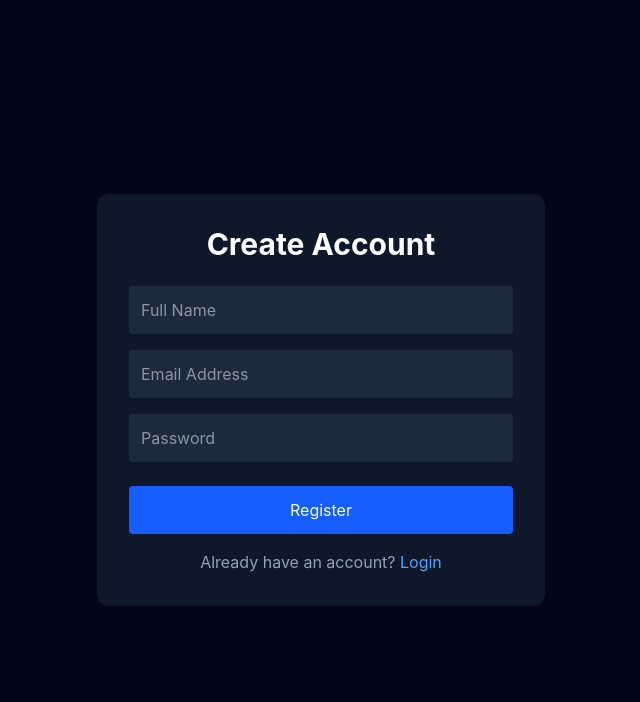
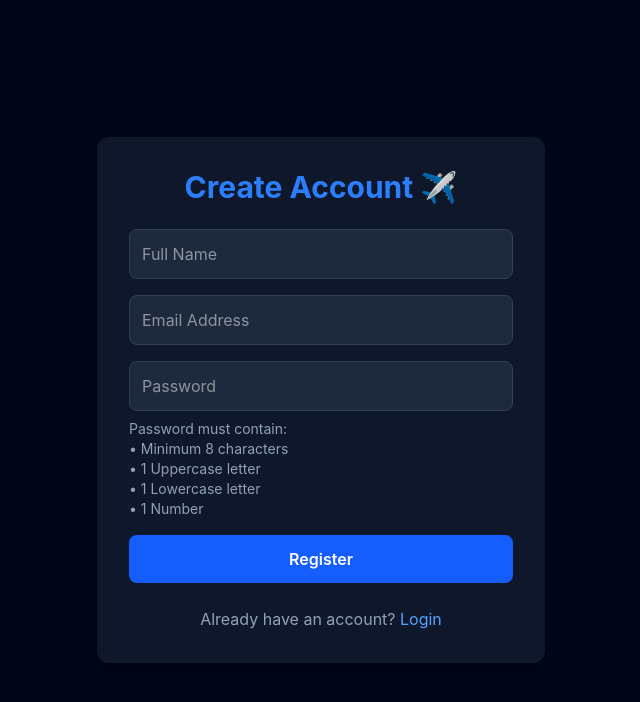
Before and after one commit to snehachristobher-pixel/Flight-Booking-System, a React (Vite) app in the folder client/: page /register in a window 1280 px wide. Shown: the top 702 px of the page, without its empty margins (319-959 px from the left). Built offline with nearby package versions, Linux system fonts and the light colour scheme.

Commit message:
Updated email configuration

```diff
--- a/client/src/components/Navbar.jsx
+++ b/client/src/components/Navbar.jsx
@@ -3,8 +3,8 @@ import { Link, useNavigate } from "react-router-dom";
 function Navbar() {
   const navigate = useNavigate();
 
+  const userName = localStorage.getItem("userName");
   const token = localStorage.getItem("token");
-  const userName = localStorage.getItem("userName");
 
   const handleLogout = () => {
     localStorage.removeItem("token");
--- a/client/src/pages/Login.jsx
+++ b/client/src/pages/Login.jsx
@@ -6,11 +6,17 @@ function Login() {
   const [email, setEmail] = useState("");
   const [password, setPassword] = useState("");
   const [message, setMessage] = useState("");
+  const [loading, setLoading] = useState(false);
+  const [isError, setIsError] = useState(false);
 
   const navigate = useNavigate();
 
   const handleLogin = async () => {
     try {
+      setLoading(true);
+      setIsError(false);
+      setMessage("⏳ Logging in...");
+
       const data = await loginUser({
         email,
         password,
@@ -19,14 +25,20 @@ function Login() {
       console.log("LOGIN RESPONSE:", data);
 
       localStorage.setItem("token", data.token);
-
       localStorage.setItem("userName", data.user.name);
 
-      navigate("/flights");
+      setMessage(`✅ Welcome ${data.user.name}`);
+
+      setTimeout(() => {
+        navigate("/");
+      }, 1500);
     } catch (error) {
       console.log(error);
 
+      setIsError(true);
       setMessage("❌ Invalid Email or Password");
+    } finally {
+      setLoading(false);
     }
   };
 
@@ -38,7 +50,11 @@ function Login() {
         </h1>
 
         {message && (
-          <div className="bg-red-600 p-3 rounded-lg mb-4 text-white">
+          <div
+            className={`p-3 rounded-lg mb-4 text-white ${
+              isError ? "bg-red-600" : "bg-green-600"
+            }`}
+          >
             {message}
           </div>
         )}
@@ -62,9 +78,10 @@ function Login() {
 
           <button
             onClick={handleLogin}
-            className="w-full bg-blue-600 hover:bg-blue-700 py-3 rounded-lg font-semibold transition"
+            disabled={loading}
+            className="w-full bg-blue-600 hover:bg-blue-700 py-3 rounded-lg font-semibold transition disabled:bg-slate-600"
           >
-            Login
+            {loading ? "Please Wait..." : "Login"}
           </button>
         </div>
 
--- a/client/src/pages/Register.jsx
+++ b/client/src/pages/Register.jsx
@@ -4,7 +4,6 @@ import { registerUser } from "../services/authService";
 
 function Register() {
   const navigate = useNavigate();
-  const [success, setSuccess] = useState("");
 
   const [form, setForm] = useState({
     name: "",
@@ -13,6 +12,7 @@ function Register() {
   });
 
   const [error, setError] = useState("");
+  const [success, setSuccess] = useState("");
 
   const handleChange = (e) => {
     setForm({
@@ -25,7 +25,7 @@ function Register() {
     e.preventDefault();
 
     setError("");
-    setSuccess("✅ Registration Successful! Redirecting to login...");
+    setSuccess("");
 
     const passwordRegex = /^(?=.*[a-z])(?=.*[A-Z])(?=.*\d).{8,}$/;
 
@@ -38,27 +38,41 @@ function Register() {
 
     try {
       await registerUser(form);
+
+      setSuccess("✅ Registration Successful! Please login to continue.");
+
+      setForm({
+        name: "",
+        email: "",
+        password: "",
+      });
+
       setTimeout(() => {
-        navigate("/login");
-      }, 1500);
-
-      navigate("/login");
-      {
-        success && (
-          <div className="bg-green-600 p-3 rounded mb-4">{success}</div>
-        );
-      }
+        navigate("/");
+      }, 2000);
     } catch (error) {
       setError(error.response?.data?.message || "Registration failed");
     }
   };
 
   return (
-    <div className="min-h-screen flex items-center justify-center bg-slate-950 text-white">
-      <div className="bg-slate-900 p-8 rounded-xl w-full max-w-md">
-        <h1 className="text-3xl font-bold mb-6 text-center">Create Account</h1>
+    <div className="min-h-screen flex items-center justify-center bg-slate-950 text-white px-4">
+      <div className="bg-slate-900 p-8 rounded-xl w-full max-w-md shadow-xl">
+        <h1 className="text-3xl font-bold mb-6 text-center text-blue-500">
+          Create Account ✈️
+        </h1>
 
-        {error && <div className="bg-red-600 p-3 rounded mb-4">{error}</div>}
+        {error && (
+          <div className="bg-red-600 p-3 rounded-lg mb-4 text-white">
+            {error}
+          </div>
+        )}
+
+        {success && (
+          <div className="bg-green-600 p-3 rounded-lg mb-4 text-white">
+            {success}
+          </div>
+        )}
 
         <form onSubmit={handleSubmit}>
           <input
@@ -67,7 +81,7 @@ function Register() {
             placeholder="Full Name"
             value={form.name}
             onChange={handleChange}
-            className="w-full p-3 mb-4 rounded bg-slate-800"
+            className="w-full p-3 mb-4 rounded-lg bg-slate-800 text-white border border-slate-700 focus:outline-none focus:border-blue-500"
             required
           />
 
@@ -77,7 +91,7 @@ function Register() {
             placeholder="Email Address"
             value={form.email}
             onChange={handleChange}
-            className="w-full p-3 mb-4 rounded bg-slate-800"
+            className="w-full p-3 mb-4 rounded-lg bg-slate-800 text-white border border-slate-700 focus:outline-none focus:border-blue-500"
             required
           />
 
@@ -87,21 +101,32 @@ function Register() {
             placeholder="Password"
             value={form.password}
             onChange={handleChange}
-            className="w-full p-3 mb-6 rounded bg-slate-800"
+            className="w-full p-3 rounded-lg bg-slate-800 text-white border border-slate-700 focus:outline-none focus:border-blue-500"
             required
           />
 
+          <p className="text-sm text-slate-400 mt-2 mb-4">
+            Password must contain:
+            <br />
+            • Minimum 8 characters
+            <br />
+            • 1 Uppercase letter
+            <br />
+            • 1 Lowercase letter
+            <br />• 1 Number
+          </p>
+
           <button
             type="submit"
-            className="w-full bg-blue-600 py-3 rounded hover:bg-blue-700"
+            className="w-full bg-blue-600 py-3 rounded-lg hover:bg-blue-700 transition font-semibold"
           >
             Register
           </button>
         </form>
 
-        <p className="mt-4 text-center text-slate-400">
+        <p className="mt-6 text-center text-slate-400">
           Already have an account?{" "}
-          <Link to="/login" className="text-blue-400">
+          <Link to="/login" className="text-blue-400 hover:text-blue-300">
             Login
           </Link>
         </p>
```
Also changed, not shown: 1 other file (tests, documents, lock files or other folders).
